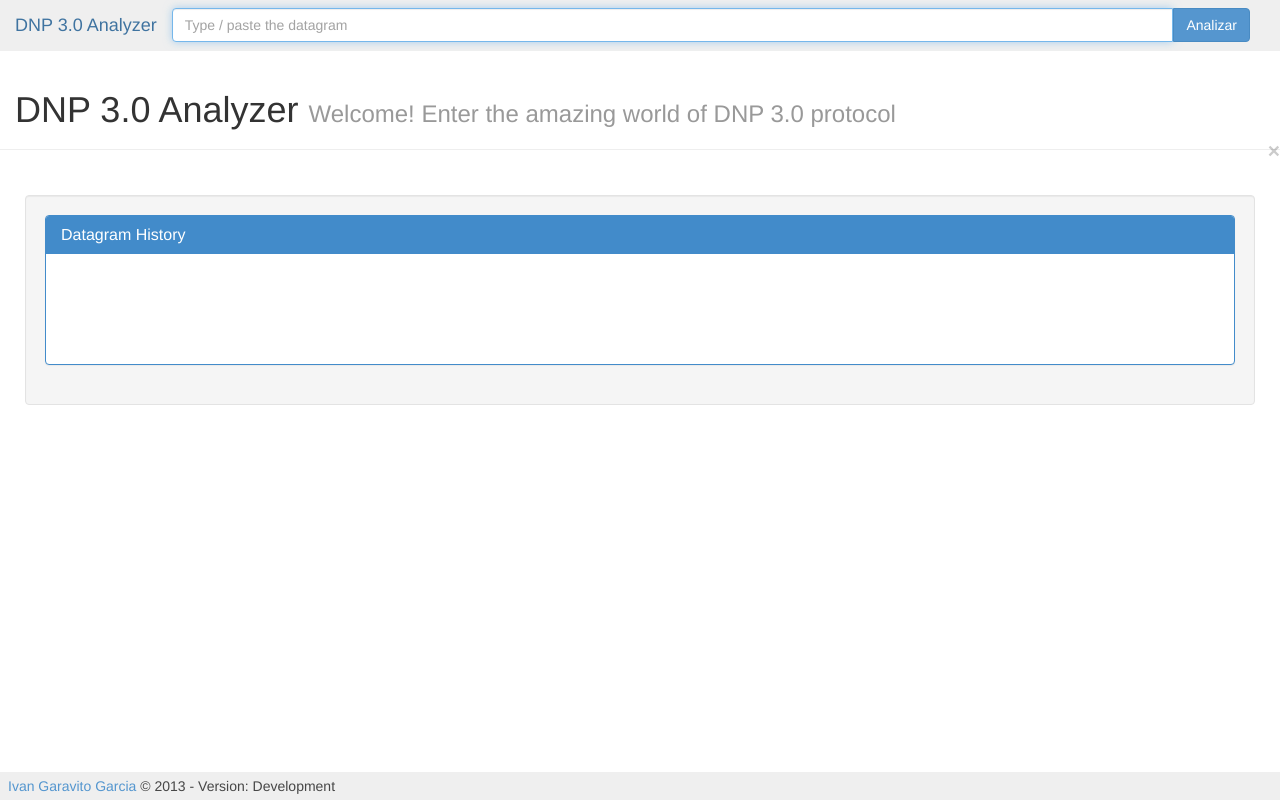
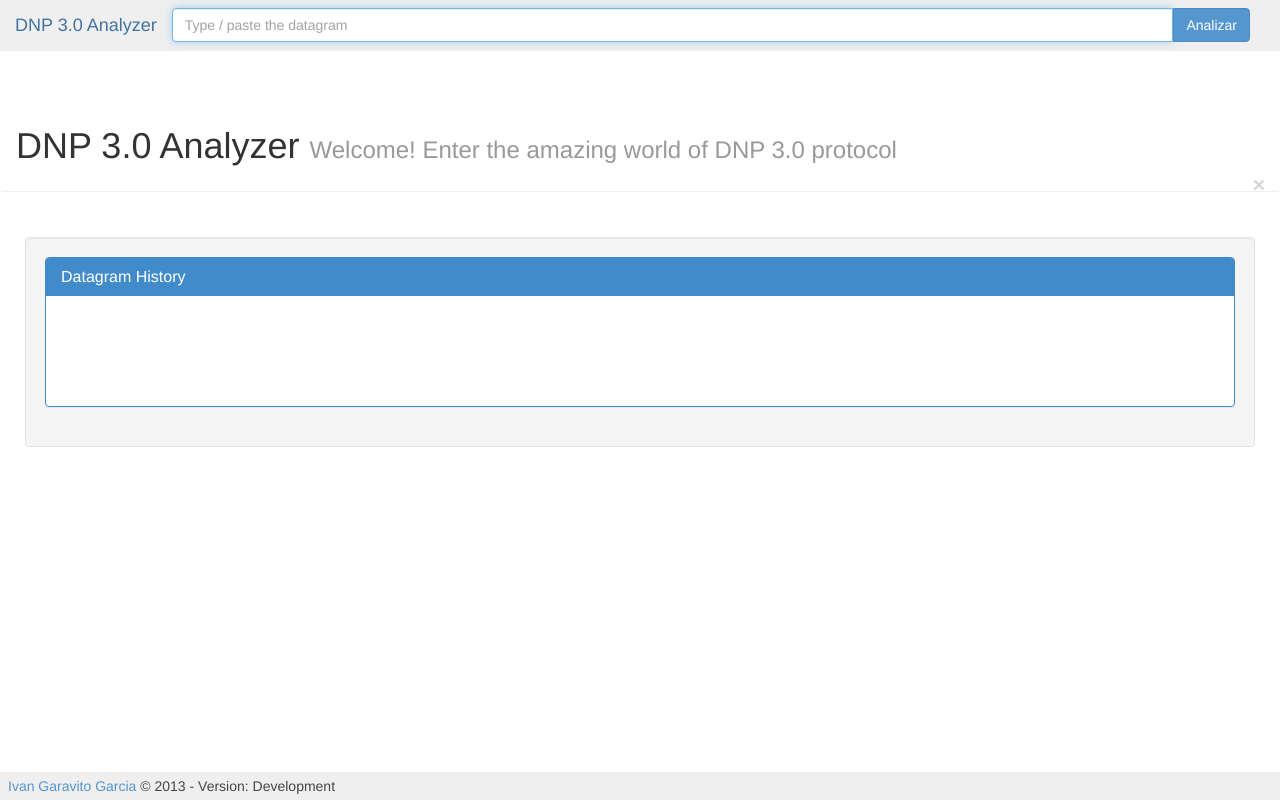
Before and after one commit to IvanGaravito/dnpAnalyzer, a plain HTML site: page views/home.html in a window 1280 px wide. Drawn offline with Linux system fonts and the light colour scheme.

Commit message:
Corrected header close button position in IE

```diff
--- a/public/css/dnp.css
+++ b/public/css/dnp.css
@@ -9,8 +9,8 @@ header {
 	white-space: nowrap;
 }
 
-div.page-header {
-	padding-left: 15px;
+.page-header {
+	border-bottom: 1px solid #eee;
 }
 
 section {
--- a/views/home.html
+++ b/views/home.html
@@ -10,6 +10,11 @@
         </div>
         <div class="collapse navbar-collapse">
             <form id="datagramForm" class="navbar-form" role="form" action="/" method="GET">
+                <!--
+                    TODO: Make the form show multiple options
+                        Option 1: (Currrently) Enter a datagram and server analyzes
+                        Option 2: (New) Make a question, server asks the question to an UTR, UTR answers and server analyzes
+                -->
                 <div class="input-group">
                     <input type="text" id="datagram" name="datagram" class="form-control" placeholder="Type / paste the datagram" value="" autofocus required />
                     <span class="input-group-btn">
@@ -20,7 +25,7 @@
         </div>
 	</header>
 
-    <div class="page-header">
+    <div class="page-header alert alert-dismissable">
         <h1>DNP 3.0 Analyzer <small>Welcome! Enter the amazing world of DNP 3.0 protocol</small></h1>
         <button type="button" class="close" data-dismiss="alert" aria-hidden="true">&times;</button>
     </div>
```
